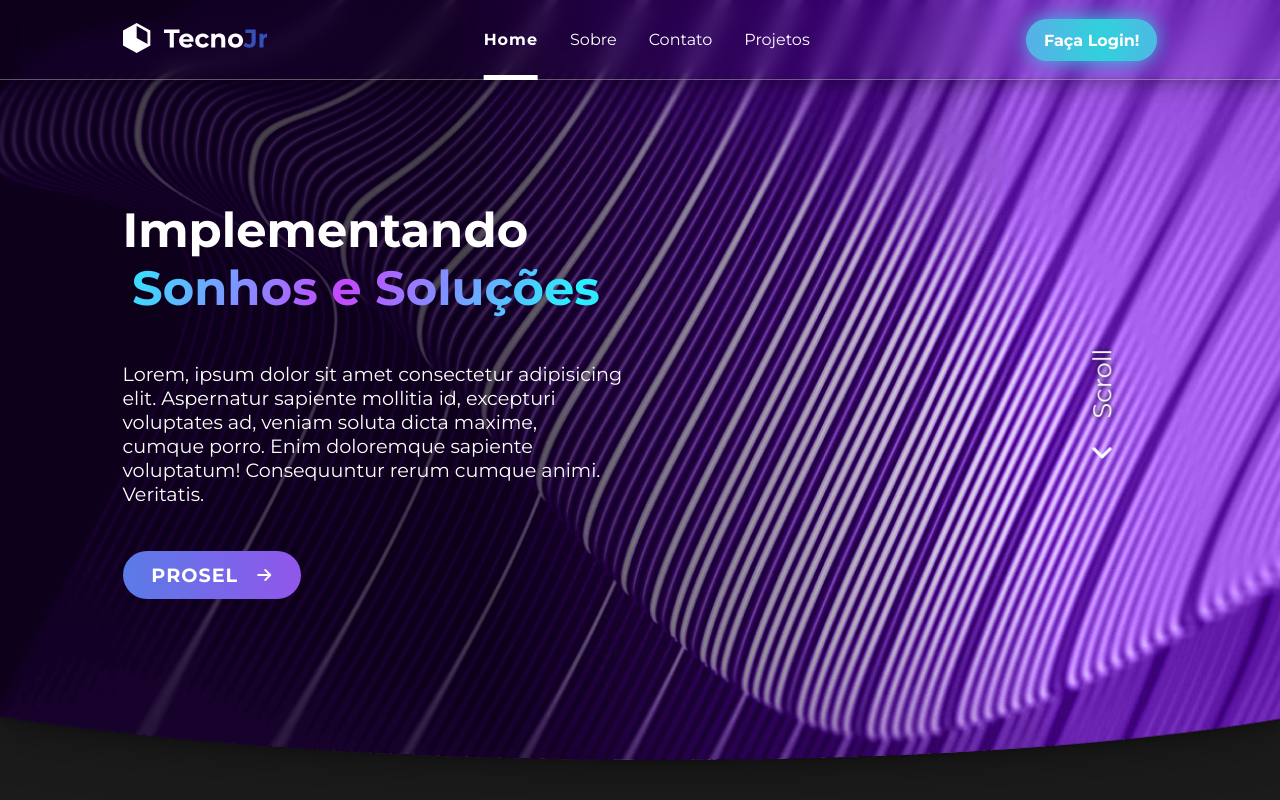
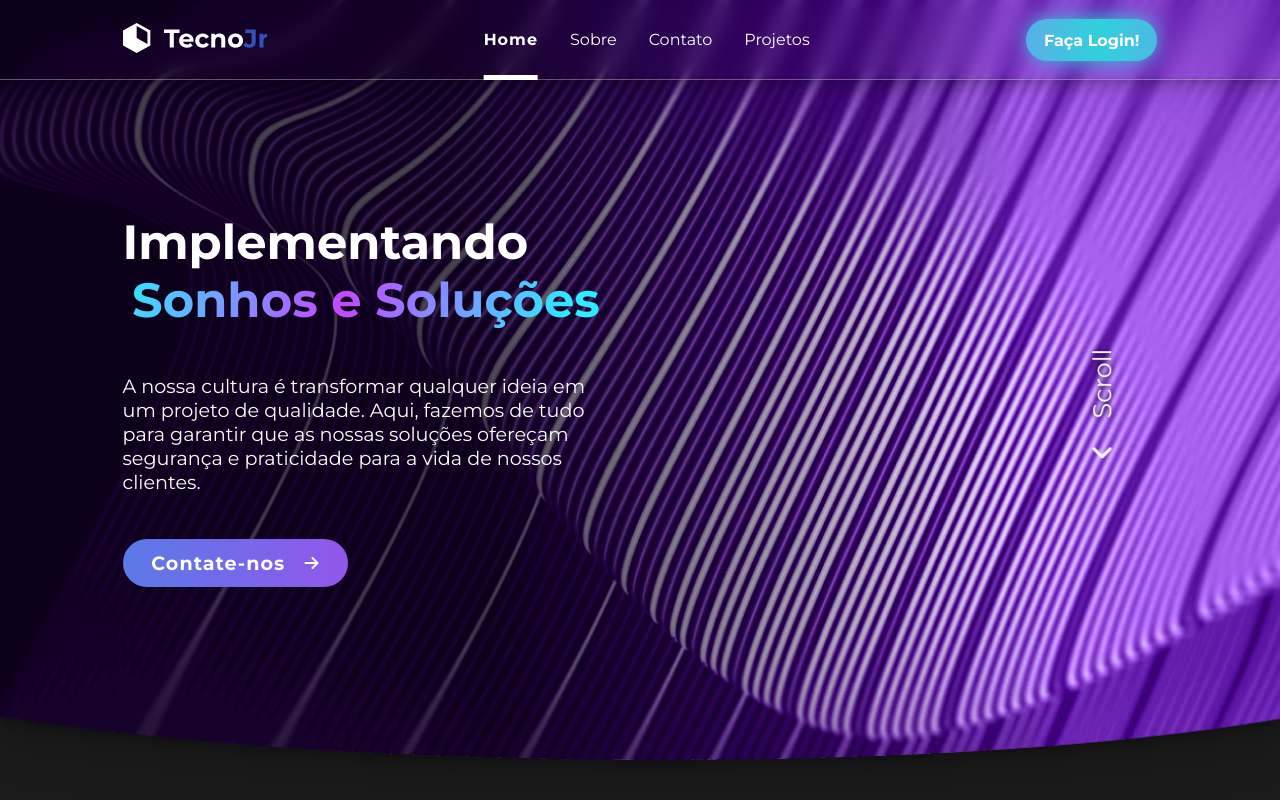
Before and after one commit to igorroc/tecno-site-2.0, a React (Vite) app in the folder tecno_site/: page / in a window 1280 px wide. Shown: the top 800 px of the page. Built offline with nearby package versions, Linux system fonts and the light colour scheme.

Commit message:
[add]: Real content

```diff
--- a/tecno_site/src/pages/Home.tsx
+++ b/tecno_site/src/pages/Home.tsx
@@ -65,14 +65,13 @@ function Home() {
 						<MainText>Sonhos e Soluções</MainText>
 					</h1>
 					<p>
-						Lorem, ipsum dolor sit amet consectetur adipisicing
-						elit. Aspernatur sapiente mollitia id, excepturi
-						voluptates ad, veniam soluta dicta maxime, cumque porro.
-						Enim doloremque sapiente voluptatum! Consequuntur rerum
-						cumque animi. Veritatis.
+						A nossa cultura é transformar qualquer ideia em um
+						projeto de qualidade. Aqui, fazemos de tudo para
+						garantir que as nossas soluções ofereçam segurança e
+						praticidade para a vida de nossos clientes.
 					</p>
-					<Button url="http://prosel.tecnojr.com.br/">
-						PROSEL
+					<Button url="/contact">
+						Contate-nos
 						<i className="fa-solid fa-arrow-right"></i>
 					</Button>
 					<ScrollIndicator />
```
Also changed, not shown: 1 other file (tests, documents, lock files or other folders).
